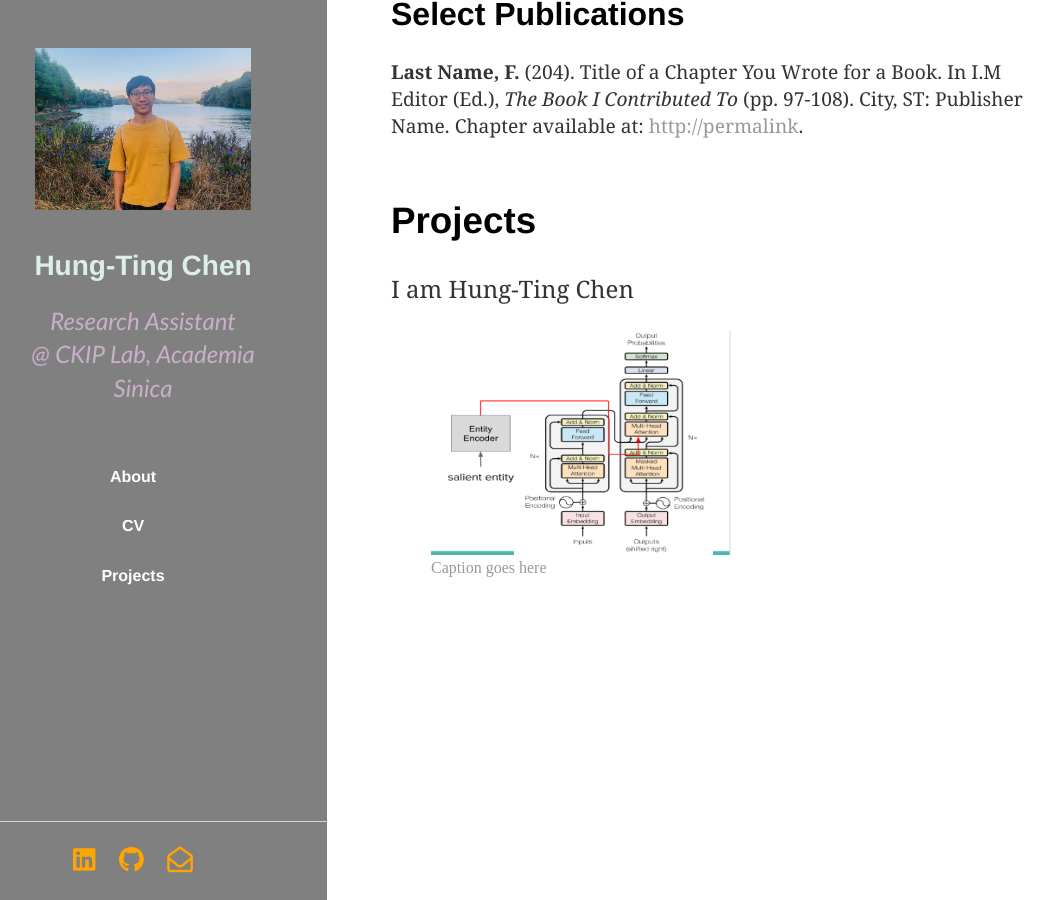
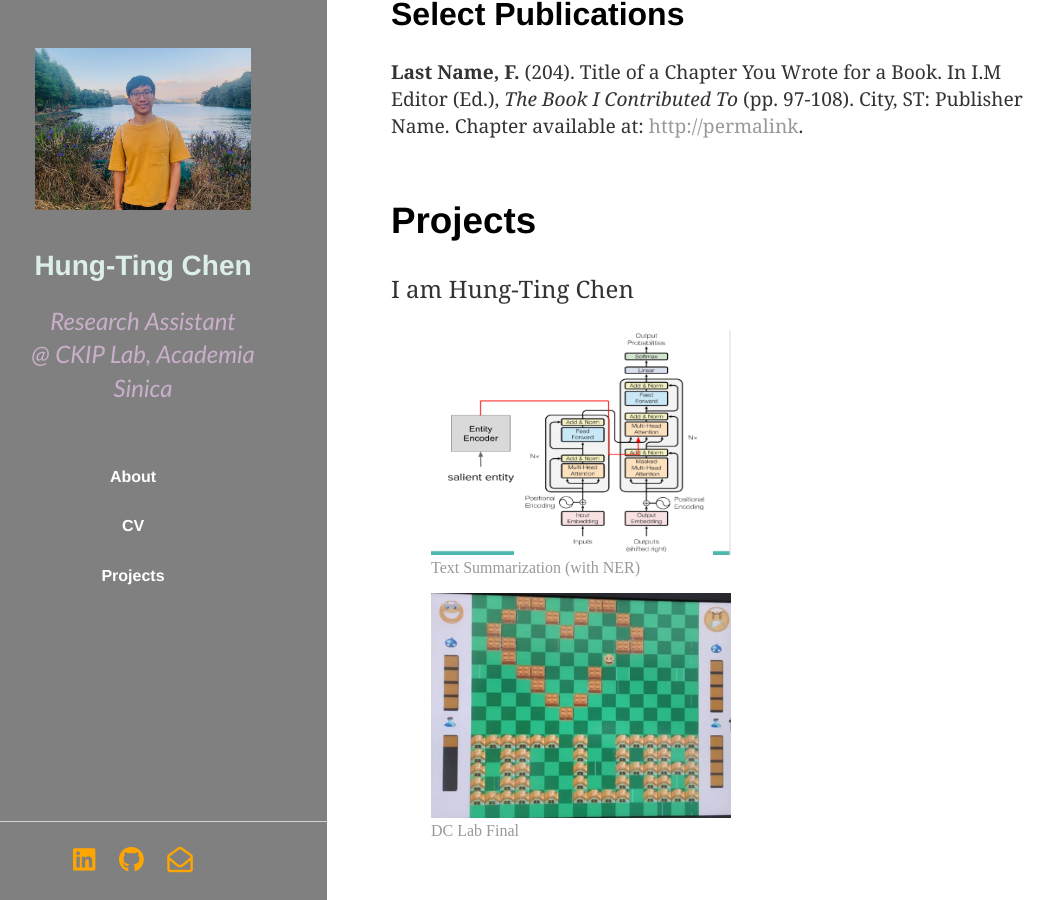
Before and after one commit to timchen0618/timchen0618.github.io, a Jekyll site: the page index.html, which Jekyll copies as it is, in a window 1280 px wide and 900 px high, scrolled down 1169 px. Shown: the whole window, without its empty margins (41-1095 px from the left). Built offline with Jekyll 4.4.1, drawn with Linux system fonts in a browser that asks for light colours; nearby versions of some CDN libraries.

Commit message:
text summarization

```diff
--- a/index.html
+++ b/index.html
@@ -91,7 +91,14 @@
                     <a href="https://docs.google.com/presentation/d/1RGUp9G6mJnxnQeYMiSHpP6at9ORf-S44gmOGI7Ee18s/edit?usp=sharing">
                         <figure>
                             <img alt="Text summarization" src="images/sum-image.png" width="300" height="225">
-                            <figcaption>Caption goes here</figcaption>
+                            <figcaption> Text Summarization (with NER) </figcaption>
+                        </figure>
+                    </a>
+
+                    <a href="https://docs.google.com/presentation/d/1RGUp9G6mJnxnQeYMiSHpP6at9ORf-S44gmOGI7Ee18s/edit?usp=sharing">
+                        <figure>
+                            <img alt="DC Lab Final" src="images/dclab.jpg" width="300" height="225">
+                            <figcaption> DC Lab Final </figcaption>
                         </figure>
                     </a>
                 </div>
```
Also changed, not shown: images/dclab.jpg (added), 1 other file.
